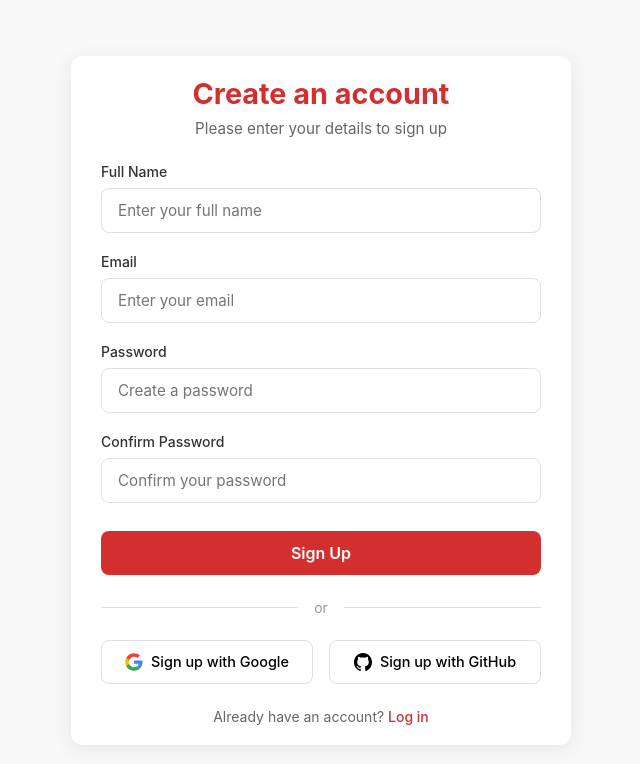
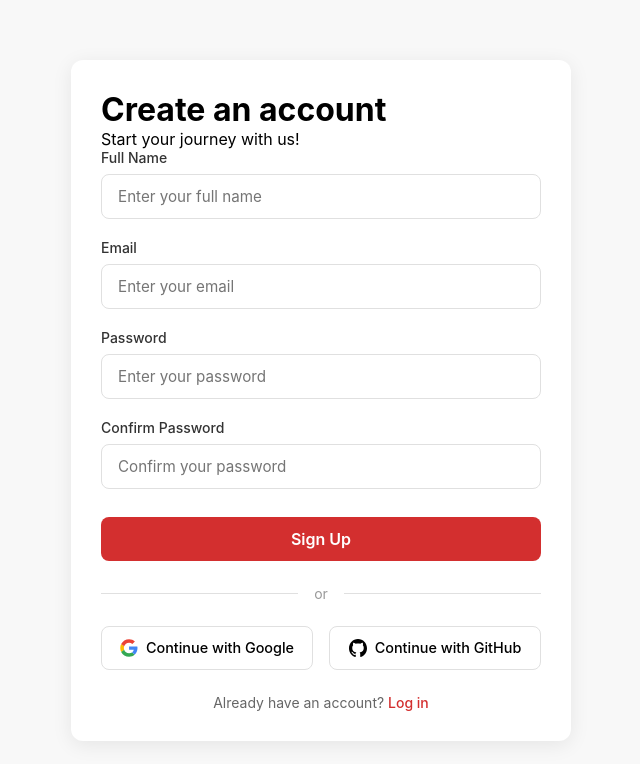
Before and after one commit to Abdallah4Z/Nomeda-TaskHub, a React (Vite) app in the folder Nomeda/: page /signup in a window 1280 px wide. Shown: the top 764 px of the page, without its empty margins (319-959 px from the left). Built offline with nearby package versions, Linux system fonts and the light colour scheme; no server answers.

Commit message:
clean Auth files

```diff
--- /dev/null
+++ b/Nomeda/src/components/Auth/AuthError.tsx
@@ -0,0 +1,12 @@
+import React from 'react';
+
+interface AuthErrorProps {
+  message: string;
+}
+
+const AuthError: React.FC<AuthErrorProps> = ({ message }) => {
+  if (!message) return null;
+  return <div className="error-message">{message}</div>;
+};
+
+export default AuthError;
--- /dev/null
+++ b/Nomeda/src/components/Auth/AuthHeader.tsx
@@ -0,0 +1,15 @@
+import React from 'react';
+
+interface AuthHeaderProps {
+  title: string;
+  subtitle: string;
+}
+
+const AuthHeader: React.FC<AuthHeaderProps> = ({ title, subtitle }) => (
+  <div className="auth-header">
+    <h1>{title}</h1>
+    <p>{subtitle}</p>
+  </div>
+);
+
+export default AuthHeader;
--- /dev/null
+++ b/Nomeda/src/components/Auth/AuthInput.tsx
@@ -0,0 +1,35 @@
+import React from 'react';
+
+interface AuthInputProps {
+  label: string;
+  type: string;
+  id: string;
+  value: string;
+  placeholder: string;
+  onChange: (e: React.ChangeEvent<HTMLInputElement>) => void;
+  required?: boolean;
+}
+
+const AuthInput: React.FC<AuthInputProps> = ({
+  label,
+  type,
+  id,
+  value,
+  placeholder,
+  onChange,
+  required = true,
+}) => (
+  <div className="form-group">
+    <label htmlFor={id}>{label}</label>
+    <input
+      type={type}
+      id={id}
+      value={value}
+      placeholder={placeholder}
+      onChange={onChange}
+      required={required}
+    />
+  </div>
+);
+
+export default AuthInput;
--- /dev/null
+++ b/Nomeda/src/components/Auth/SocialAuthButtons.tsx
@@ -0,0 +1,26 @@
+import React from 'react';
+import googleLogo from '../../assets/google.svg';
+import githubLogo from '../../assets/github.svg';
+
+interface SocialAuthButtonsProps {
+  onGoogleClick: () => void;
+  isLoading: boolean;
+}
+
+const SocialAuthButtons: React.FC<SocialAuthButtonsProps> = ({
+  onGoogleClick,
+  isLoading,
+}) => (
+  <div className="social-buttons-container">
+    <button className="social-btn" onClick={onGoogleClick} disabled={isLoading}>
+      <img src={googleLogo} alt="google" />
+      Continue with Google
+    </button>
+    <button className="social-btn" disabled={isLoading}>
+      <img src={githubLogo} alt="github" />
+      Continue with GitHub
+    </button>
+  </div>
+);
+
+export default SocialAuthButtons;
--- a/Nomeda/src/pages/Login.tsx
+++ b/Nomeda/src/pages/Login.tsx
@@ -1,106 +1,74 @@
 import React, { useState } from 'react';
+import { useNavigate, Link } from 'react-router-dom';
 import { useGoogleLogin } from '@react-oauth/google';
+import { jwtDecode } from 'jwt-decode';
+import AuthHeader from '../components/Auth/AuthHeader';
+import AuthInput from '../components/Auth/AuthInput';
+import AuthError from '../components/Auth/AuthError';
+import SocialAuthButtons from '../components/Auth/SocialAuthButtons';
 import '../style/Login.css';
-import googleLogo from '../assets/google.svg';
-import githubLogo from '../assets/github.svg';
-import { jwtDecode } from 'jwt-decode';
-import { Link, useNavigate } from 'react-router-dom';
 
 const Login: React.FC = () => {
-  const [email, setEmail] = useState<string>('');
-  const [password, setPassword] = useState<string>('');
+  const [email, setEmail] = useState('');
+  const [password, setPassword] = useState('');
+  const [error, setError] = useState('');
   const navigate = useNavigate();
 
   const handleSubmit = (e: React.FormEvent) => {
     e.preventDefault();
 
     if (!email || !password) {
-      alert('Please fill in all fields');
+      setError('Please fill in all fields');
       return;
     }
 
-    console.log('Logging in with:', email, password);
-
-    // TODO: Replace with actual authentication logic
-    try {
-      setTimeout(() => {
-        navigate('/dashboard');
-      }, 1000);
-    } catch (error) {
-      console.error('Login error:', error);
-      alert('Login failed. Please try again.');
-    }
+    // Simulate login
+    setTimeout(() => navigate('/dashboard'), 1000);
   };
 
   const loginWithGoogle = useGoogleLogin({
     onSuccess: tokenResponse => {
       try {
-        const decodedHeader = jwtDecode(tokenResponse.access_token);
-        console.log(decodedHeader);
+        const decoded = jwtDecode(tokenResponse.access_token);
+        console.log(decoded);
         navigate('/dashboard');
-      } catch (error) {
-        console.error('Error decoding token:', error);
-        alert('Google login failed. Please try again.');
+      } catch (err) {
+        setError('Google login failed. Please try again.');
       }
     },
-    onError: errorResponse => {
-      console.error('Google login error:', errorResponse);
-      alert('Google login failed. Please try again.');
+    onError: err => {
+      setError('Google login failed. Please try again.');
     }
   });
 
   return (
     <div className="login-container">
-      <div className="login-header">
-        <h1>Log in to your account</h1>
-        <p>Welcome back! Please enter your details</p>
-      </div>
+      <AuthHeader title="Log in to your account" subtitle="Welcome back! Please enter your details" />
+      <AuthError message={error} />
 
       <form onSubmit={handleSubmit}>
-        <div className="form-group">
-          <label htmlFor="email">Email</label>
-          <input
+        <AuthInput
+          label="Email"
           type="email"
           id="email"
           placeholder="Enter your email"
-            required
           value={email}
-            onChange={e => setEmail(e.target.value)}
+          onChange={(e) => setEmail(e.target.value)}
         />
-        </div>
-
-        <div className="form-group">
-          <label htmlFor="password">Password</label>
-          <input
+        <AuthInput
+          label="Password"
           type="password"
           id="password"
           placeholder="Enter your password"
-            required
           value={password}
-            onChange={e => setPassword(e.target.value)}
+          onChange={(e) => setPassword(e.target.value)}
         />
-        </div>
-
-        <button type="submit" className="login-btn">
-          Log In
-        </button>
+        <button type="submit" className="login-btn">Log In</button>
       </form>
 
       <div className="social-login">
         <div className="social-login-divider">or</div>
-        <div className="social-buttons-container">
-          <button
-            className="social-btn"
-            onClick={() => loginWithGoogle()}
-          >
-            <img src={googleLogo} alt="google" />
-            Sign in with Google
-          </button>
-          <button className="social-btn">
-            <img src={githubLogo} alt="github" />
-            Continue with GitHub
-          </button>
-        </div>
+        <SocialAuthButtons onGoogleClick={loginWithGoogle} isLoading={false} />
       </div>
 
       <div className="account-prompt">
--- a/Nomeda/src/pages/Signup.tsx
+++ b/Nomeda/src/pages/Signup.tsx
@@ -1,185 +1,115 @@
-import React, { useState } from 'react';
-import { useGoogleLogin } from '@react-oauth/google';
-import { Link, useNavigate } from 'react-router-dom';
-import '../style/Signup.css';
-import googleLogo from '../assets/google.svg';
-import githubLogo from '../assets/github.svg';
-import { jwtDecode } from 'jwt-decode';
+import React, {useState} from 'react'
+import {Link, useNavigate} from 'react-router-dom'
+import {useGoogleLogin} from '@react-oauth/google'
+import {jwtDecode} from 'jwt-decode'
+
+import AuthHeader from '../components/Auth/AuthHeader'
+import AuthInput from '../components/Auth/AuthInput'
+import AuthError from '../components/Auth/AuthError'
+import SocialAuthButtons from '../components/Auth/SocialAuthButtons'
+
+import '../style/Login.css' // You can keep using the same style or create `Signup.css` if you want custom look
 
 const Signup: React.FC = () => {
-  const [name, setName] = useState<string>('');
-  const [email, setEmail] = useState<string>('');
-  const [password, setPassword] = useState<string>('');
-  const [confirmPassword, setConfirmPassword] = useState<string>('');
-  const [isLoading, setIsLoading] = useState<boolean>(false);
-  const [error, setError] = useState<string>('');
-  const navigate = useNavigate();
+  const [name, setName] = useState('')
+  const [email, setEmail] = useState('')
+  const [password, setPassword] = useState('')
+  const [confirmPassword, setConfirmPassword] = useState('')
+  const [error, setError] = useState('')
 
-  const handleSubmit = async (e: React.FormEvent) => {
-    e.preventDefault();
-    setError('');
+  const navigate = useNavigate()
+
+  const handleSubmit = (e: React.FormEvent) => {
+    e.preventDefault()
+
+    if (!name || !email || !password || !confirmPassword) {
+      setError('Please fill in all fields')
+      return
+    }
 
     if (password !== confirmPassword) {
-      setError('Passwords do not match');
-      return;
+      setError('Passwords do not match')
+      return
     }
 
-    setIsLoading(true);
-
-    try {
-      // Replace with your actual signup API call
-      const response = await fetch('/api/signup', {
-        method: 'POST',
-        headers: {
-          'Content-Type': 'application/json',
-        },
-        body: JSON.stringify({ name, email, password }),
-      });
-
-      if (response.ok) {
-        const data = await response.json();
-        localStorage.setItem('authToken', data.token);
-        navigate('/dashboard');
-      } else {
-        const errorData = await response.json();
-        throw new Error(errorData.message || 'Signup failed');
+    // Simulate signup
+    setTimeout(() => navigate('/dashboard'), 1000)
   }
-    } catch (err) {
-      console.error('Signup error:', err);
-      setError(err instanceof Error ? err.message : 'Signup failed. Please try again.');
-    } finally {
-      setIsLoading(false);
-    }
-  };
 
   const signupWithGoogle = useGoogleLogin({
-    onSuccess: async (tokenResponse) => {
+    onSuccess: tokenResponse => {
       try {
-        setIsLoading(true);
-        const decodedHeader = jwtDecode(tokenResponse.access_token);
-        console.log(decodedHeader);
-
-        const response = await fetch('/api/auth/google', {
-          method: 'POST',
-          headers: {
-            'Content-Type': 'application/json',
-          },
-          body: JSON.stringify({ token: tokenResponse.access_token }),
-        });
-
-        if (response.ok) {
-          const data = await response.json();
-          localStorage.setItem('authToken', data.token);
-          navigate('/dashboard');
-        } else {
-          throw new Error('Google signup failed');
-        }
-      } catch (error) {
-        console.error('Google signup error:', error);
-        setError('Google signup failed. Please try again.');
-      } finally {
-        setIsLoading(false);
+        const decoded = jwtDecode(tokenResponse.access_token)
+        console.log(decoded)
+        navigate('/dashboard')
+      } catch (err) {
+        setError('Google signup failed. Please try again.')
       }
     },
-    onError: (errorResponse) => {
-      console.error('Google signup error:', errorResponse);
-      setError('Google signup failed. Please try again.');
-    }
-  });
+    onError: err => {
+      setError('Google signup failed. Please try again.')
+    },
+  })
 
   return (
-    <div className="signup-container">
-      <div className="signup-header">
-        <h1>Create an account</h1>
-        <p>Please enter your details to sign up</p>
-      </div>
-
-      {error && <div className="error-message">{error}</div>}
+    <div className="login-container">
+      <AuthHeader
+        title="Create an account"
+        subtitle="Start your journey with us!"
+      />
+      <AuthError message={error} />
 
       <form onSubmit={handleSubmit}>
-        <div className="form-group">
-          <label htmlFor="name">Full Name</label>
-          <input
+        <AuthInput
+          label="Full Name"
           type="text"
           id="name"
           placeholder="Enter your full name"
-            required
           value={name}
           onChange={e => setName(e.target.value)}
         />
-        </div>
-
-        <div className="form-group">
-          <label htmlFor="email">Email</label>
-          <input
+        <AuthInput
+          label="Email"
           type="email"
           id="email"
           placeholder="Enter your email"
-            required
           value={email}
           onChange={e => setEmail(e.target.value)}
         />
-        </div>
-
-        <div className="form-group">
-          <label htmlFor="password">Password</label>
-          <input
+        <AuthInput
+          label="Password"
           type="password"
           id="password"
-            placeholder="Create a password"
-            required
+          placeholder="Enter your password"
           value={password}
           onChange={e => setPassword(e.target.value)}
         />
-        </div>
-
-        <div className="form-group">
-          <label htmlFor="confirmPassword">Confirm Password</label>
-          <input
+        <AuthInput
+          label="Confirm Password"
           type="password"
           id="confirmPassword"
           placeholder="Confirm your password"
-            required
           value={confirmPassword}
           onChange={e => setConfirmPassword(e.target.value)}
         />
-        </div>
-
-        <button
-          type="submit"
-          className="signup-btn"
-          disabled={isLoading}
-        >
-          {isLoading ? 'Signing Up...' : 'Sign Up'}
+        <button type="submit" className="login-btn">
+          Sign Up
         </button>
       </form>
 
-      <div className="social-signup">
-        <div className="social-signup-divider">or</div>
-        <div className="social-buttons-container">
-          <button
-            className="social-btn"
-            onClick={() => signupWithGoogle()}
-            disabled={isLoading}
-          >
-            <img src={googleLogo} alt="google" />
-            Sign up with Google
-          </button>
-          <button
-            className="social-btn"
-            disabled={isLoading}
-          >
-            <img src={githubLogo} alt="github" />
-            Sign up with GitHub
-          </button>
+      <div className="social-login">
+        <div className="social-login-divider">or</div>
+        <SocialAuthButtons onGoogleClick={signupWithGoogle} isLoading={false} />
+      </div>
+
+      <div className="account-prompt">
+        Already have an account?{' '}
+        <Link to="/login" className="account-link">
+          Log in
+        </Link>
       </div>
     </div>
+  )
+}
 
-      <div className="login-prompt">
-        Already have an account? <Link to="/login" className="login-link">Log in</Link>
-      </div>
-    </div>
-  );
-};
-
-export default Signup;
+export default Signup
```
Lines whose indentation alone changed are shown as unchanged.
